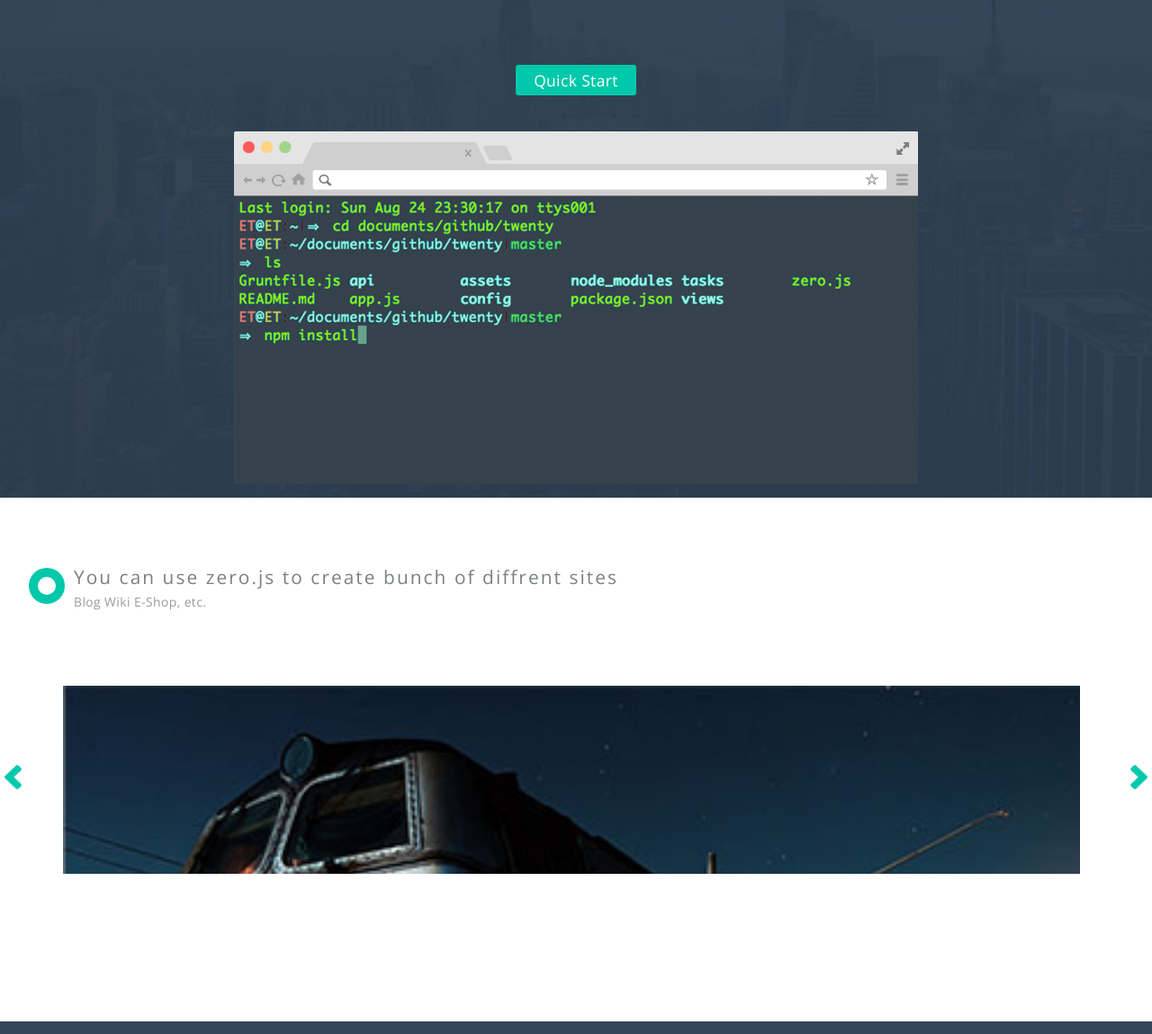
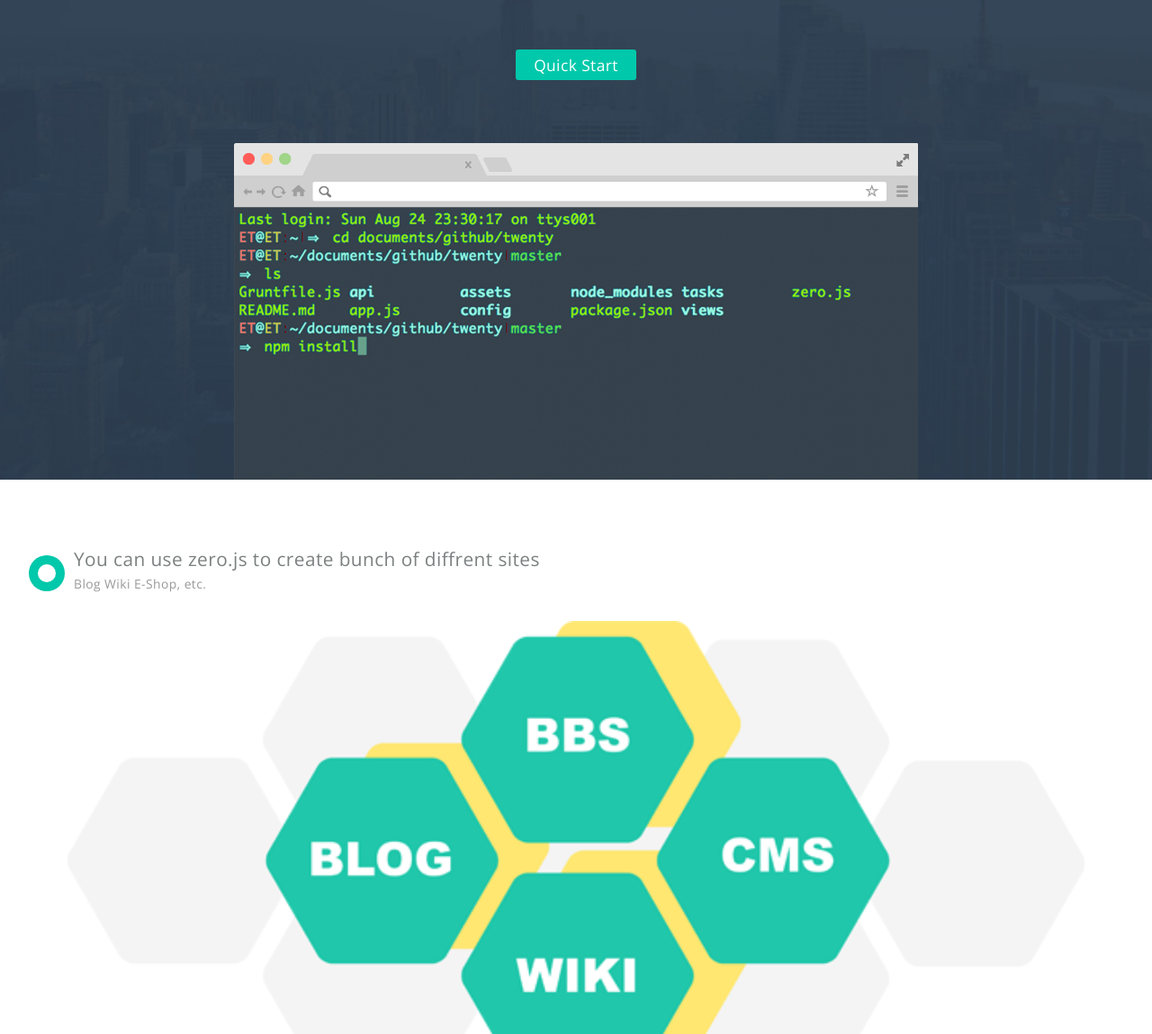
Before and after one commit to sskyy/zerojs.io, a plain HTML site: page index.html in a window 1280 px wide. Shown: the part 227-1376 px from the top of the page at 90% size. Drawn offline with nearby package versions, Linux system fonts and the light colour scheme.

Commit message:
Fix the banner padding
Fix the banner padding and add the  retina banner img

```diff
--- a/css/style-narrower.css
+++ b/css/style-narrower.css
@@ -86,7 +86,7 @@
 /* Main */
 
 	#main {
-		padding: 5em 0;
+		/*padding: 5em 0; */
 	}
 
 		#main .sidebar {
--- a/css/style.css
+++ b/css/style.css
@@ -76,7 +76,7 @@ h1 a, h2 a, h3 a, h4 a, h5 a, h6 a {
 
 h2 {
     font-size: 1.5em;
-    letter-spacing: 0.1em;
+
 }
 
 h3 {
@@ -846,7 +846,7 @@ table.default thead {
 #banner {
     color: white;
     cursor: default;
-    padding: 6em 0;
+    padding-top:6em;
     text-align: center;
     background-attachment: fixed;
     background-color: #34465a;
@@ -855,7 +855,8 @@ table.default thead {
     background-repeat: no-repeat;
     background-size: cover;
     overflow: hidden;
-    height: 780px;
+    max-height: 760px;
+
 }
 
 #banner .inner {
@@ -873,12 +874,14 @@ table.default thead {
     display: inline-block;
     opacity: 0;
     padding: 3em;
+    padding-bottom: 0;
+    max-height: 720px;
     text-align: center;
 }
 
 #banner .inner header {
     display: inline-block;
-    margin: 0 0 2em 0;
+    margin: 0 0 1em 0;
     padding: 3px 0 3px 0;
     text-align: left;
 }
@@ -915,11 +918,24 @@ table.default thead {
     border-bottom: none;
     margin: 40px;
 }
+#banner .inner a.btn:hover{
+    color: #fff;
+    font-weight: 400;
+    display: inline-block;
+    padding: 4px 20px;
+    background: #22d7b5;
+    border-radius: 3px;
+    text-decoration: none;
+    border-bottom: none;
+    margin: 40px;
+}
 
 #banner .inner footer {
-    margin: 0px auto 0 auto;
+    margin: 30px auto 0px auto;
     max-width: 760px;
+
 }
+
 
 /* Main */
 
@@ -954,7 +970,7 @@ table.default thead {
     padding-top: 0;
     margin-top: 0;
 }
-
+/*
 #main section .bx-wrapper .bx-controls-direction a.bx-prev{
     margin-left: -80px;
     background: url('../images/prev.png');
@@ -975,7 +991,21 @@ table.default thead {
     background-repeat: no-repeat;
 
 }
+*/
+#main .main_part1{
+    float: left;
+    width: 960px;
+    margin: auto 0px;
+}
+#main .main_title{
+    float: left;
 
+}
+#main .main_icon{
+    float: left;
+    padding-top: 6px;
+}
+/*
 #main section .bx-wrapper .bx-pager{
     display: none;
 }
@@ -983,7 +1013,10 @@ table.default thead {
 #main section .bxslider li img{
     width: 100%;
 }
-
+*/
+.wrapper.container.special-alt img{
+    width: 100%;
+}
 #main footer{
     text-align: center;
     background: #34465a;
--- a/index.html
+++ b/index.html
@@ -16,6 +16,7 @@
 		<!--[if lte IE 8]><link rel="stylesheet" href="css/ie/v8.css" /><![endif]-->
 		<!--[if lte IE 9]><link rel="stylesheet" href="css/ie/v9.css" /><![endif]-->
         <link rel="stylesheet" href="js/jquery.bxslider/jquery.bxslider.css">
+        <link rel="shortcut icon" href="/images/favicon.ico" type="image/x-icon" />
 	</head>
 	<body class="index loading">
 
@@ -28,7 +29,7 @@
                             <li class="current"><a href="index.html">Home</a></li>
                             <li class=""><a href="index.html">Docs</a></li>
                             <li class=""><a href="index.html">About</a></li>
-                            <li class=""><a href="index.html">GitHub</a></li>
+                            <li class=""><a href="https://github.com/sskyy/zero">GitHub</a></li>
                         </ul>
                     </nav>
                 </div>
@@ -41,12 +42,12 @@
 					<header>
 						<h2>
                             <span>Strating from scratch,</span>
-                            <span style="color:#12C5B6">we create new world</span>
+                            <span style="color:#21d2b3">we create new world</span>
                         </h2>
                         <p>A CMS framework base on node.js</p>
                     </header>
                     <div>
-                        <a class="btn">Quick Start</a>
+                        <a class="btn" href="/doc.html">Quick Start</a>
                     </div>
 					<footer>
                         <img src="images/banner-footer.png" width="100%">
@@ -59,20 +60,24 @@
 			<article id="main">
 
 				<header class="container" style="width: 700px;">
-					<div style="display: inline-block;float: left;padding: 10px;border-radius:50%;background: #00c8aa;line-height:0;margin:0 10px 0 0">
-                        <span style="display: inline-block;width: 20px;height: 20px;border-radius: 50%;background: #fff"></span>
-					</div>
-                    <h2>You can use zero.js to create bunch of diffrent sites</h2>
-                    <p>Blog Wiki E-Shop, etc.</p>
+				   <div class="main_part1">
+					    <div class="main_icon">
+								<div style="display: inline-block;float: left;padding: 10px;border-radius:50%;background: #00c8aa;line-height:0;margin:0 10px 0 0">
+			                        <span style="display: inline-block;width: 20px;height: 20px;border-radius: 50%;background: #fff"></span>
+								</div>
+						</div>
+						<div class="main_title ">
+			                    <h2>You can use zero.js to create bunch of diffrent sites</h2>
+			                    <p>Blog Wiki E-Shop, etc.</p>
+	                    </div>
+                    </div>
 				</header>
 
 				<!-- One -->
-					<section class="wrapper container special-alt" style="width:700px">
-                        <ul class="bxslider">
-                            <li><img src="images/pic01.jpg" /></li>
-                            <li><img src="images/pic02.jpg" /></li>
-                            <li><img src="images/pic03.jpg" /></li>
-                            <li><img src="images/pic04.jpg" /></li>
+					<section class="wrapper container special-alt 6u">
+                        <ul class="main_part1_banner">
+                            <li><img src="images/main_part1_banner.png" /></li>
+
                         </ul>
 					</section>
 
```
Also changed, not shown: images/favicon.ico (added), images/logo.png, images/main_part1_banner.png (added), images/main_part1_banner@2x.png (added).
